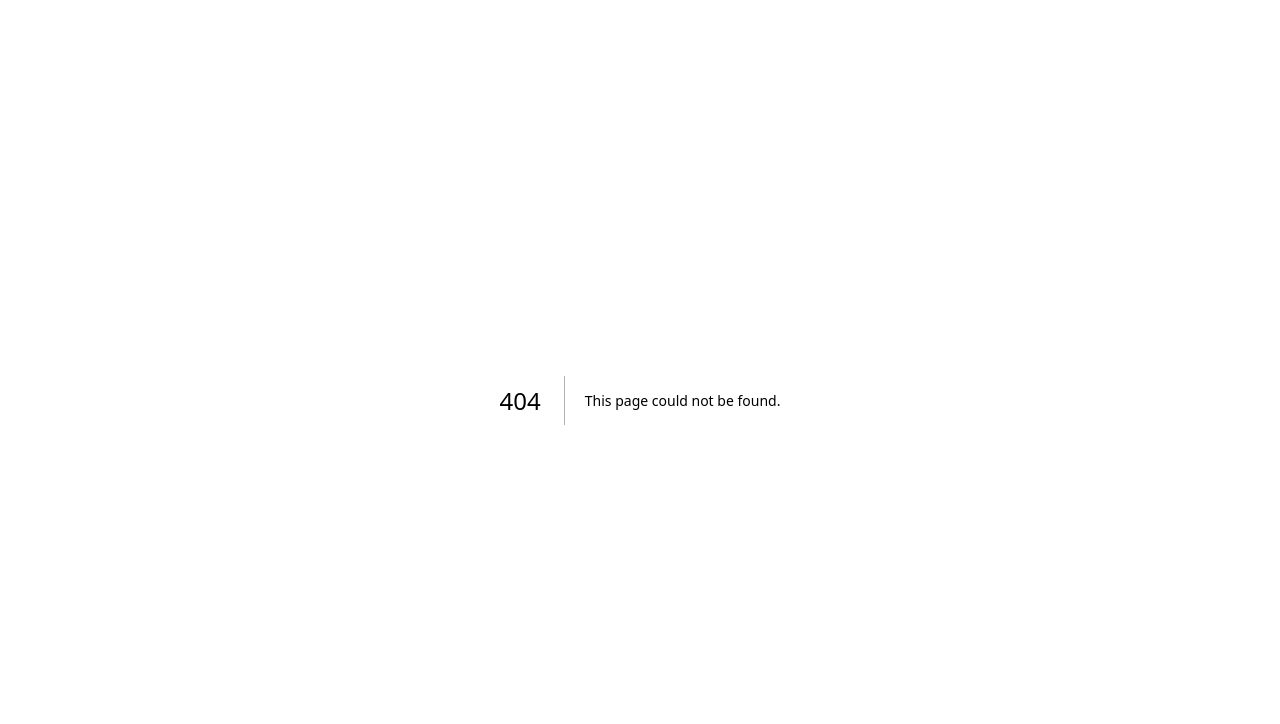
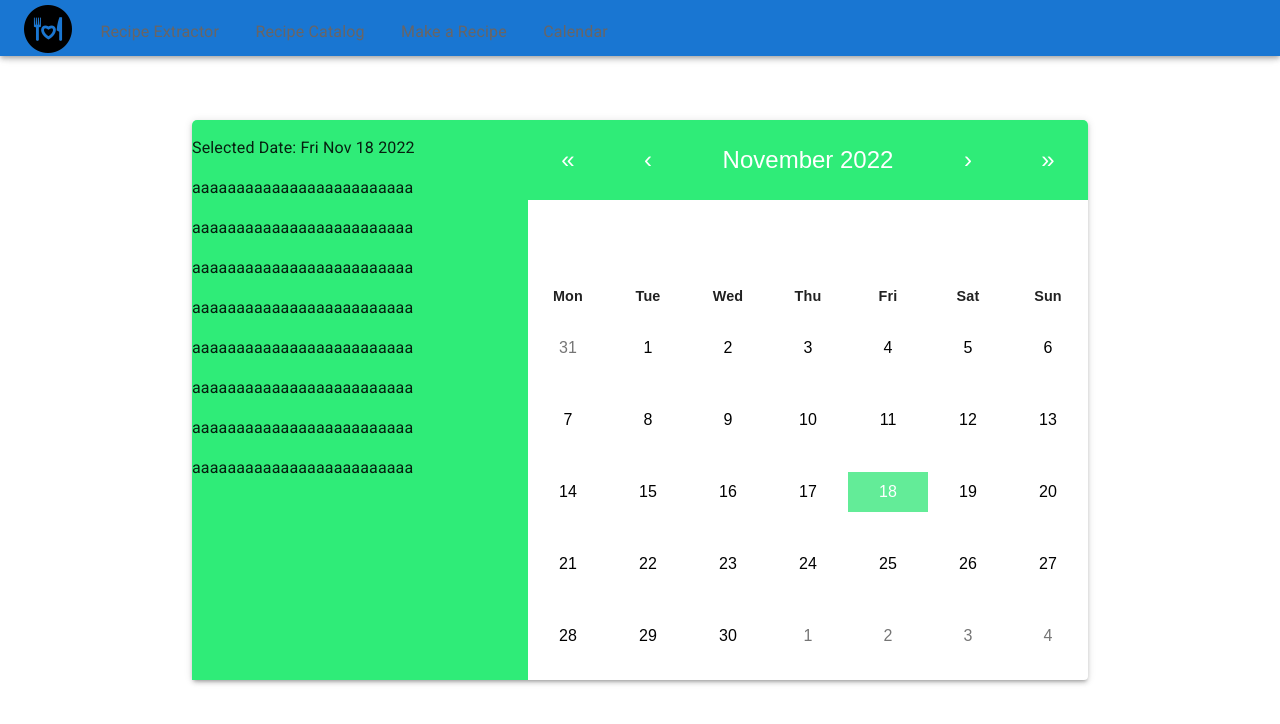
Before and after one commit to arthurpolice/CS50W, a Next.js app in the folder finalproject/frontend/: page /calendar in a window 1280 px wide. Before the commit this address had no page. Shown: the top 724 px of the page. Built offline with nearby package versions, Linux system fonts and the light colour scheme.

Commit message:
Calendar UI started.

```diff
--- a/finalproject/frontend/package.json
+++ b/finalproject/frontend/package.json
@@ -26,6 +26,7 @@
     "nouislider": "15.1.0",
     "prop-types": "15.8.1",
     "react": "18.2.0",
+    "react-calendar": "^4.0.0",
     "react-dom": "18.2.0",
     "react-number-format": "^5.1.2",
     "react-parallax": "^3.5.1",
--- a/finalproject/frontend/pages/_app.js
+++ b/finalproject/frontend/pages/_app.js
@@ -3,6 +3,7 @@ import '@fontsource/roboto/400.css';
 import '@fontsource/roboto/500.css';
 import '@fontsource/roboto/700.css';
 import '../styles/globals.css'
+import '../styles/Calendar.css'
 
 function MyApp({ Component, pageProps }) {
   return <Component {...pageProps} />
--- /dev/null
+++ b/finalproject/frontend/pages/calendar.js
@@ -0,0 +1,34 @@
+import { useState } from 'react';
+import Calendar from 'react-calendar';
+import Paper from '@mui/material/Paper';
+import styles from '../styles/calendarpage.module.css'
+import Navbar from '../components/navbar/navbar';
+
+export default function CalendarPage() {
+  const [date, setDate] = useState(new Date());
+
+  return (
+    <div className='app'>
+      <Navbar />
+      <div className={styles.calendarDiv}>
+        <Paper elevation={3} className={styles.paper}>
+          <div className={styles.infoDisplay}>
+            <p className='text-center'>
+              <span className='bold'>Selected Date:</span>{' '}
+              {date.toDateString()}
+            </p>
+            <p>aaaaaaaaaaaaaaaaaaaaaaaaa</p>
+            <p>aaaaaaaaaaaaaaaaaaaaaaaaa</p>
+            <p>aaaaaaaaaaaaaaaaaaaaaaaaa</p>
+            <p>aaaaaaaaaaaaaaaaaaaaaaaaa</p>
+            <p>aaaaaaaaaaaaaaaaaaaaaaaaa</p>
+            <p>aaaaaaaaaaaaaaaaaaaaaaaaa</p>
+            <p>aaaaaaaaaaaaaaaaaaaaaaaaa</p>
+            <p>aaaaaaaaaaaaaaaaaaaaaaaaa</p>
+          </div>
+          <Calendar onChange={setDate} value={date} />
+        </Paper>
+      </div>
+    </div>
+  );
+}
--- /dev/null
+++ b/finalproject/frontend/styles/Calendar.css
@@ -0,0 +1,137 @@
+.react-calendar {
+  width: 50vw;
+  max-width: 100%;
+  height: 100%;
+  background: rgba(255, 255, 255, 0);
+  font-family: Arial, Helvetica, sans-serif;
+  line-height: 1.125em;
+}
+.react-calendar,
+.react-calendar *,
+.react-calendar *:before,
+.react-calendar *:after {
+  -moz-box-sizing: border-box;
+  -webkit-box-sizing: border-box;
+  box-sizing: border-box;
+}
+.react-calendar button {
+  margin: 1rem 0;
+  border: 0;
+  outline: none;
+  height: 5vh;
+  width: 5vh;
+}
+.react-calendar button:enabled:hover {
+  cursor: pointer;
+}
+.react-calendar__navigation {
+  display: flex;
+  height: 10vh;
+  background-color: #2fec78;
+  align-items: center;
+  border-top-right-radius: 5px;
+}
+.react-calendar__navigation button {
+  width: 10vh;
+  background: none;
+  font-size: 1.5rem;
+  margin: 0;
+  color: white;
+  height: 100%;
+}
+.react-calendar__navigation button:disabled {
+  background-color: #f0f0f0;
+}
+.react-calendar__navigation button:enabled:hover,
+.react-calendar__navigation button:enabled:focus {
+  background-color: #91f5b7;
+}
+
+.react-calendar__viewContainer {
+  padding-top: 10vh;
+  border-top-left-radius: 100px;
+}
+
+.react-calendar__month-view__weekdays {
+  text-align: center;
+  text-decoration: none;
+  font-weight: bold;
+  font-size: 0.9em;
+}
+.react-calendar__month-view__weekdays__weekday {
+  padding: 0.5em;
+}
+
+.react-calendar__month-view__weekdays__weekday abbr {
+  text-decoration: none;
+}
+
+.react-calendar__month-view__weekNumbers .react-calendar__tile {
+  display: flex;
+  align-items: center;
+  justify-content: center;
+  font-size: 0.75em;
+  font-weight: bold;
+}
+.react-calendar__month-view__days__day--weekend {
+  color: #000000;
+}
+.react-calendar__month-view__days__day--neighboringMonth {
+  color: #757575;
+}
+.react-calendar__year-view .react-calendar__tile,
+.react-calendar__decade-view .react-calendar__tile,
+.react-calendar__century-view .react-calendar__tile {
+  padding: 2em 0.5em;
+}
+.react-calendar__tile {
+  display: block;
+  max-width: 100%;
+  padding: 10px 10px;
+  background: none;
+  text-align: center;
+  line-height: 16px;
+  font-size: 1em;
+}
+.react-calendar__tile:disabled {
+  background-color: #f0f0f0;
+}
+.react-calendar__tile:enabled:hover,
+.react-calendar__tile:enabled:focus {
+  background-color: #e6e6e6;
+}
+.react-calendar__tile--now {
+  background: #d1f3a4;
+}
+.react-calendar__tile--now:enabled:hover,
+.react-calendar__tile--now:enabled:focus {
+  background: #d1f3a4;
+}
+.react-calendar__tile--hasActive {
+  background: #76baff;
+}
+.react-calendar__tile--hasActive:enabled:hover,
+.react-calendar__tile--hasActive:enabled:focus {
+  background: #a9d4ff;
+}
+.react-calendar__tile--active {
+  background: #63ec98;
+  background-size: 5vh 5vh;
+  color: white;
+}
+.react-calendar__tile--active:enabled:hover,
+.react-calendar__tile--active:enabled:focus {
+  background: #2fec78;
+}
+.react-calendar--selectRange .react-calendar__tile--hover {
+  background-color: #e6e6e6;
+}
+
+@media screen and (max-width: 1050px) {
+  .react-calendar {
+    width: 100%;
+  }
+  .react-calendar__navigation {
+    border-top-right-radius: 0px;
+  }
+}
--- /dev/null
+++ b/finalproject/frontend/styles/calendarpage.module.css
@@ -0,0 +1,36 @@
+.calendarDiv {
+  min-height: 100vh;
+  display: flex;
+  justify-content: center;
+  align-items: center;
+}
+
+.paper {
+  display: flex;
+  width: 70vw;
+  height: 70vh;
+  border-radius: 5px;
+  justify-content: center;
+  align-items: center;
+}
+
+.infoDisplay {
+  width: 30vw;
+  background-color: #2fec78;
+  height: 100%;
+  border-top-left-radius: 5px;
+}
+
+@media screen and (max-width: 1050px) {
+  .paper {
+    width: 100%;
+    height: auto;
+    flex-direction: column;
+  }
+  .infoDisplay {
+    width: 100%;
+  }
+  .calendarDiv {
+    margin-top: 15vh;
+  }
+}
```
Also changed, not shown: finalproject/frontend/lib/calendar.js (added), 1 other file (tests, documents, lock files or other folders).
